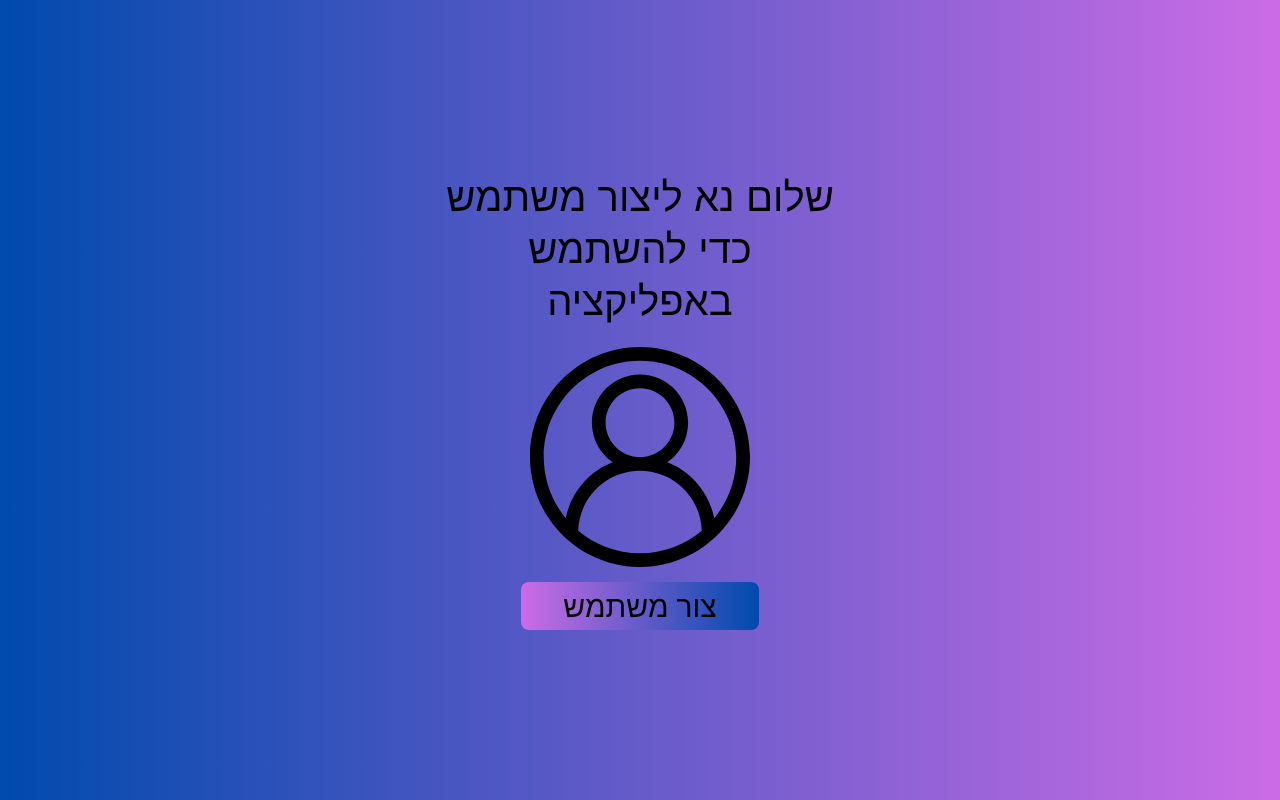
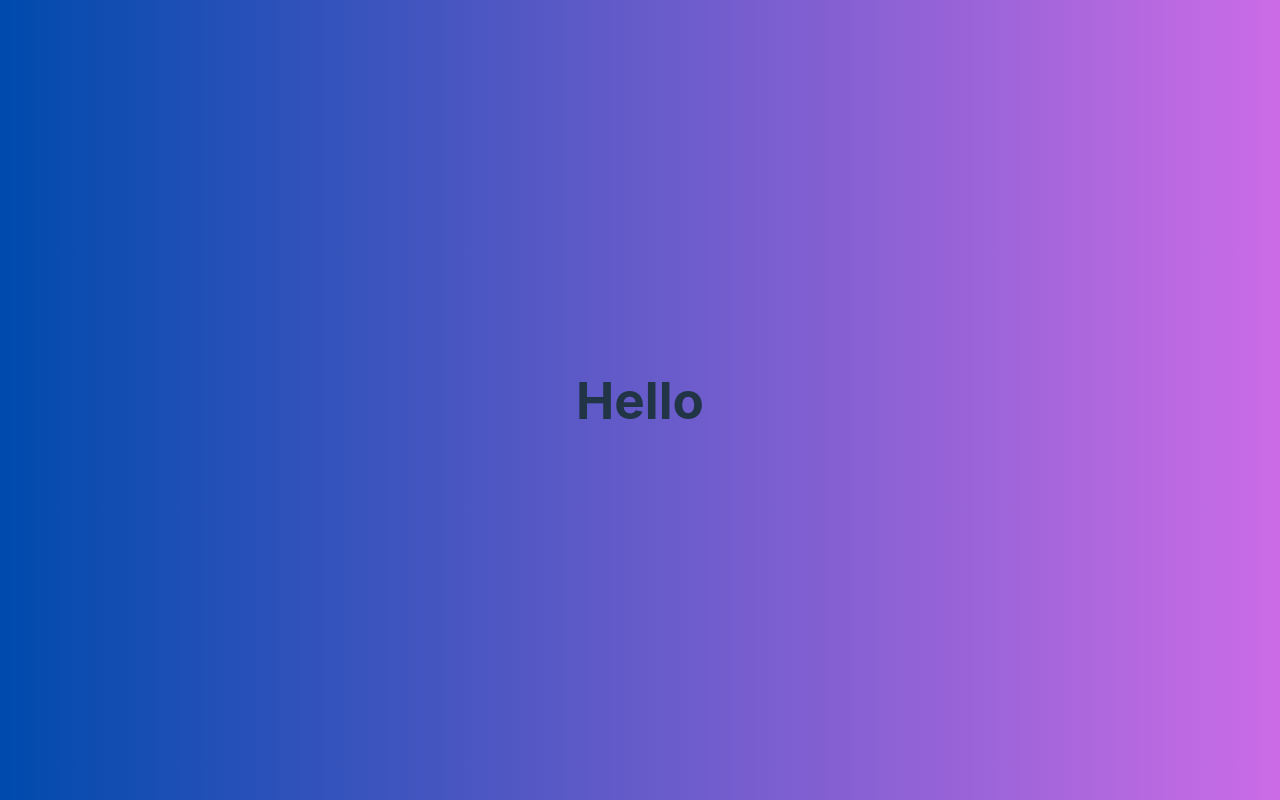
Before and after one commit to royhersh/for-nevo, a React (Vite) app: page /test in a window 1280 px wide. Built offline with nearby package versions, Linux system fonts and the light colour scheme.

Commit message:
feat: basic routing (#4)
Co-authored-by: Roy Hershkovitz <place-il@Place-iLs-MBP.localdomain>

```diff
--- a/package.json
+++ b/package.json
@@ -11,6 +11,7 @@
   "dependencies": {
     "react": "^18.2.0",
     "react-dom": "^18.2.0",
+    "react-router-dom": "^6.10.0",
     "styled-components": "^5.3.9",
     "vite-plugin-svgr": "^2.4.0"
   },
--- a/src/App.tsx
+++ b/src/App.tsx
@@ -1,5 +1,9 @@
 import styled from 'styled-components';
+import { BrowserRouter } from "react-router-dom";
+import { Routes, Route } from "react-router-dom";
+
 import Login from './components/Login';
+import Test from './components/Test';
 
 const StyledApp = styled.div`
   width: 100vw;
@@ -13,9 +17,14 @@ const StyledApp = styled.div`
 const App = () => {
 
   return (
-    <StyledApp>
-        <Login />
-    </StyledApp>
+    <BrowserRouter>
+      <StyledApp>
+        <Routes>
+          <Route path="/" element={<Login />}/>
+          <Route path="test" element={<Test />} />
+        </Routes>
+      </StyledApp>
+    </BrowserRouter>
   )
 }
 
--- a/src/components/Login/Login.tsx
+++ b/src/components/Login/Login.tsx
@@ -1,5 +1,6 @@
 import styled from 'styled-components';
 import { ReactComponent as UserIcon } from './assets/userIcon.svg';
+import { useNavigate } from "react-router-dom";
 
 const Wrapper = styled.div`
     display: flex;
@@ -23,12 +24,13 @@ const CreateUserButton = styled.button`
 `;
 
 const Login = () => {
-    console.log('df');
+    const navigate = useNavigate();
+
     return (
         <Wrapper>
             <Header>שלום נא ליצור משתמש כדי להשתמש באפליקציה</Header>
             <UserIcon style={{width: '220px'}}/>
-            <CreateUserButton>צור משתמש</CreateUserButton>
+            <CreateUserButton onClick={() => navigate('/test')}>צור משתמש</CreateUserButton>
         </Wrapper>
         );
 };
--- /dev/null
+++ b/src/components/Test.tsx
@@ -0,0 +1,2 @@
+const Test = () => <h1>Hello</h1>;
+export default Test;
```
Also changed, not shown: 1 other file (tests, documents, lock files or other folders).
